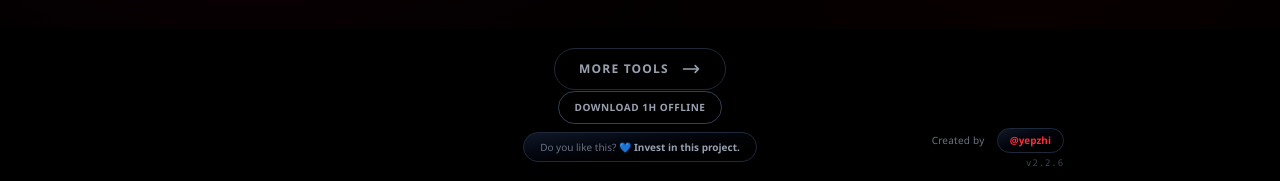
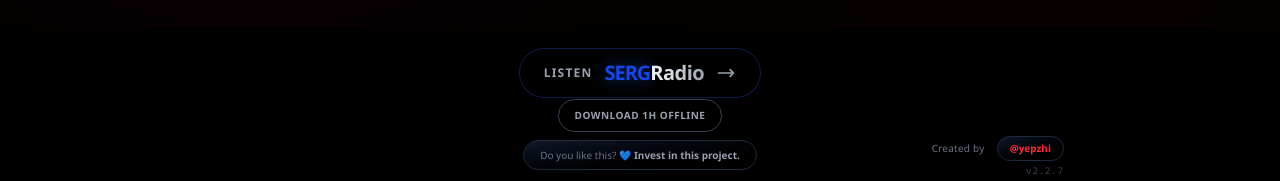
Before and after one commit to yepzhi/hopRadio, a React (Vite) app: page / in a window 1280 px wide. Shown: the part 771-952 px from the top of the page. Built offline with nearby package versions, Linux system fonts and the light colour scheme; no server answers.

Commit message:
feat: Restore Listen SERGRadio button and bump v2.2.7

```diff
--- a/src/App.jsx
+++ b/src/App.jsx
@@ -445,8 +445,9 @@ function App() {
 
       {/* Cross Link: Hub */}
       <div className="w-full flex justify-center mb-4 pointer-events-auto z-30">
-        <a href="https://yepzhi.com" className="group relative px-6 py-2.5 bg-black/40 backdrop-blur-xl border border-gray-800 rounded-full flex items-center gap-3 hover:bg-black/80 transition-all hover:scale-105 hover:shadow-lg">
-          <span className="text-xs text-gray-400 uppercase tracking-widest font-semibold group-hover:text-gray-300">More Tools</span>
+        <a href="https://yepzhi.com/SERGRadio/" className="group relative px-6 py-2.5 bg-black/40 backdrop-blur-xl border border-blue-900/50 rounded-full flex items-center gap-3 hover:bg-black/80 transition-all hover:scale-105 hover:shadow-[0_0_25px_rgba(59,130,246,0.3)]">
+          <span className="text-xs text-gray-400 uppercase tracking-widest font-semibold group-hover:text-gray-300">Listen</span>
+          <span className="text-xl font-black tracking-tight"><span className="text-blue-700 tracking-tighter drop-shadow-[0_0_8px_rgba(29,78,216,0.6)]">SERG</span><span className="text-transparent bg-clip-text bg-gradient-to-r from-white to-gray-400">Radio</span></span>
           <svg className="w-5 h-5 text-gray-400 group-hover:text-white transition-transform group-hover:translate-x-1" fill="none" stroke="currentColor" viewBox="0 0 24 24"><path strokeLinecap="round" strokeLinejoin="round" strokeWidth="2" d="M17 8l4 4m0 0l-4 4m4-4H3"></path></svg>
         </a>
       </div>
@@ -460,8 +461,9 @@ function App() {
           </a>
         </div>
         <div className="text-gray-600 text-[9px] font-mono tracking-widest opacity-80">
-          v2.2.6
+          v2.2.7
         </div>
+
 
       </div>
 
```
